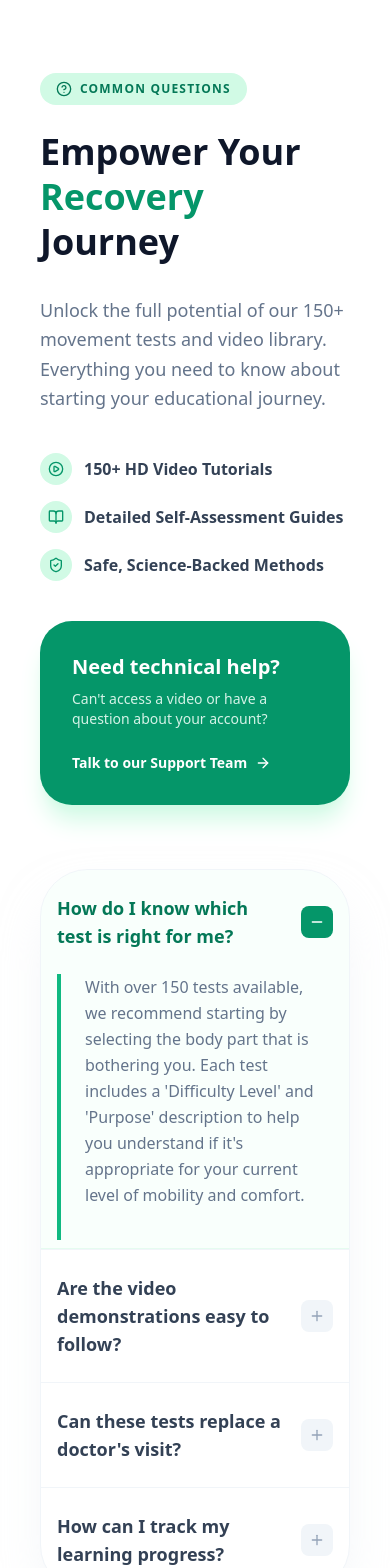
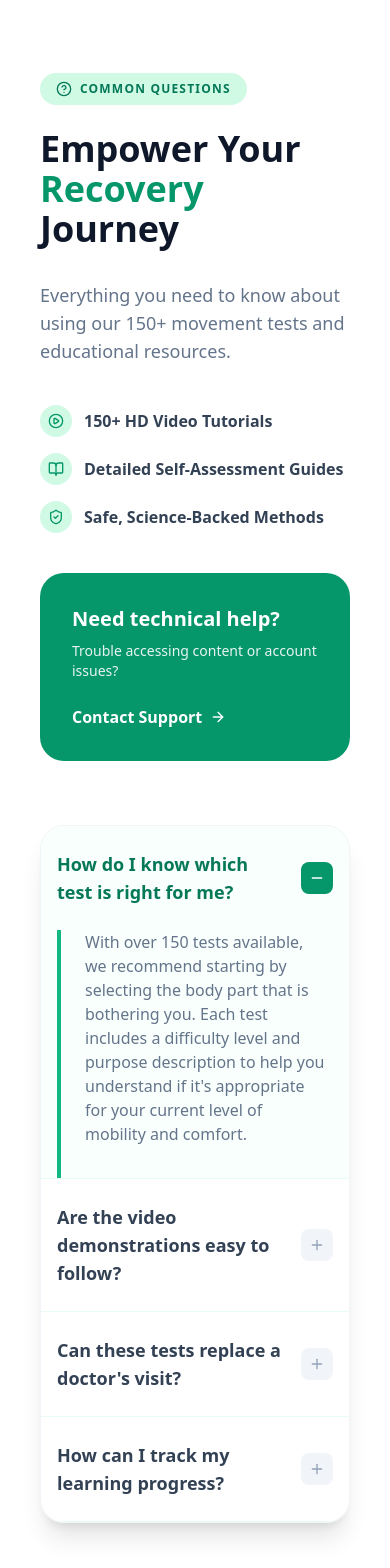
Before and after one commit to kul349/physio-tests-app, a React (Vite) app: page / in a window 390 px wide. Shown: the part 4820-6388 px from the top of the page. Built offline with nearby package versions, Linux system fonts and the light colour scheme.

Commit message:
adding the faq

```diff
--- a/src/layouts/FAQ.jsx
+++ b/src/layouts/FAQ.jsx
@@ -15,38 +15,39 @@ const faqs = [
     id: "getting-started",
     question: "How do I know which test is right for me?",
     answer:
-      "With over 150 tests available, we recommend starting by selecting the body part that is bothering you. Each test includes a 'Difficulty Level' and 'Purpose' description to help you understand if it's appropriate for your current level of mobility and comfort.",
+      "With over 150 tests available, we recommend starting by selecting the body part that is bothering you. Each test includes a difficulty level and purpose description to help you understand if it's appropriate for your current level of mobility and comfort.",
   },
   {
     id: "video-demonstrations",
     question: "Are the video demonstrations easy to follow?",
     answer:
-      "Absolutely. Every test comes with a high-definition video showing the movement from multiple angles. We've included voice-over instructions that highlight exactly what to feel for and common mistakes to avoid, ensuring you perform every movement safely at home.",
+      "Every test comes with a high-definition video showing the movement from multiple angles, along with clear instructions and common mistakes to avoid, helping you perform movements safely.",
   },
   {
     id: "medical-advice",
     question: "Can these tests replace a doctor's visit?",
     answer:
-      "These tests are educational tools designed to help you understand your body and improve your movement knowledge. While they provide great insights, they are not a medical diagnosis. If you're experiencing sharp pain or have a recent injury, always consult with a licensed professional.",
+      "These tests are educational tools and are not a medical diagnosis. If you have sharp pain, recent injuries, or medical concerns, always consult a licensed healthcare professional.",
   },
   {
     id: "knowledge-growth",
     question: "How can I track my learning progress?",
     answer:
-      "As you read through the tests and watch the videos, you can mark them as 'Mastered'. This helps you build a personal library of movements and tests that you understand well, allowing you to gradually expand your knowledge across all 150+ available resources.",
+      "You can mark tests as mastered as you learn them, helping you build a personal library of movements and track your progress across the platform.",
   },
 ];
+
 
 const AccordionItem = ({ faq, isOpen, toggle }) => {
   return (
     <div
-      className={`border-b border-emerald-100/50 transition-all duration-300 ${
+      className={`border-b border-emerald-100/50 transition-all ${
         isOpen ? "bg-emerald-50/30" : ""
       }`}
     >
       <button
         onClick={toggle}
-        className="w-full flex items-center justify-between py-6 px-4 text-left transition-all hover:px-6"
+        className="w-full flex items-center justify-between py-6 px-4 text-left hover:px-6 transition-all"
       >
         <span
           className={`text-lg font-bold ${
@@ -55,18 +56,16 @@ const AccordionItem = ({ faq, isOpen, toggle }) => {
         >
           {faq.question}
         </span>
+
         <div
-          className={`flex-shrink-0 ml-4 p-2 rounded-lg transition-all ${
+          className={`ml-4 p-2 rounded-lg transition-all ${
             isOpen ? "bg-emerald-600 text-white" : "bg-slate-100 text-slate-400"
           }`}
         >
-          {isOpen ? (
-            <Minus className="w-4 h-4" />
-          ) : (
-            <Plus className="w-4 h-4" />
-          )}
+          {isOpen ? <Minus size={16} /> : <Plus size={16} />}
         </div>
       </button>
+
       <AnimatePresence>
         {isOpen && (
           <motion.div
@@ -76,7 +75,7 @@ const AccordionItem = ({ faq, isOpen, toggle }) => {
             transition={{ duration: 0.3, ease: "easeInOut" }}
             className="overflow-hidden"
           >
-            <div className="px-6 pb-8 text-slate-500 font-medium leading-relaxed border-l-4 border-emerald-500 ml-4 mb-2">
+            <div className="px-6 pb-8 ml-4 border-l-4 border-emerald-500 text-slate-500 font-medium">
               {faq.answer}
             </div>
           </motion.div>
@@ -86,70 +85,69 @@ const AccordionItem = ({ faq, isOpen, toggle }) => {
   );
 };
 
+
 export default function PhysioFAQ() {
   const [openFaq, setOpenFaq] = useState("getting-started");
 
+
+  const faqSchema = {
+    "@context": "https://schema.org",
+    "@type": "FAQPage",
+    mainEntity: faqs.map((faq) => ({
+      "@type": "Question",
+      name: faq.question,
+      acceptedAnswer: {
+        "@type": "Answer",
+        text: faq.answer,
+      },
+    })),
+  };
+
   return (
     <section id="faq" className="py-24 bg-white">
+      <script
+        type="application/ld+json"
+        dangerouslySetInnerHTML={{
+          __html: JSON.stringify(faqSchema),
+        }}
+      />
+
       <div className="max-w-7xl mx-auto px-6">
         <div className="grid lg:grid-cols-12 gap-16 items-start">
-          {/* Left Header */}
-          <div className="lg:col-span-5">
-            <div className="sticky top-32">
+          <div className="lg:col-span-5 sticky top-32">
             <div className="inline-flex items-center gap-2 px-4 py-2 bg-emerald-100 text-emerald-700 rounded-full text-xs font-black uppercase tracking-widest mb-6">
-                <HelpCircle className="w-4 h-4" />
+              <HelpCircle size={16} />
               Common Questions
             </div>
-              <h2 className="text-4xl md:text-5xl font-black text-slate-900 mb-8 leading-tight">
+
+            <h2 className="text-4xl md:text-5xl font-black text-slate-900 mb-8">
               Empower Your <span className="text-emerald-600">Recovery</span>{" "}
               Journey
             </h2>
-              <p className="text-lg text-slate-500 font-medium leading-relaxed mb-10">
-                Unlock the full potential of our 150+ movement tests and video
-                library. Everything you need to know about starting your
-                educational journey.
+
+            <p className="text-lg text-slate-500 mb-10">
+              Everything you need to know about using our 150+ movement tests
+              and educational resources.
             </p>
 
             <div className="space-y-4 mb-10">
-                <div className="flex items-center gap-3 text-slate-700 font-bold">
-                  <div className="w-8 h-8 rounded-full bg-emerald-100 flex items-center justify-center text-emerald-600">
-                    <PlayCircle className="w-4 h-4" />
+              <Feature icon={PlayCircle} text="150+ HD Video Tutorials" />
+              <Feature icon={BookOpen} text="Detailed Self-Assessment Guides" />
+              <Feature icon={ShieldCheck} text="Safe, Science-Backed Methods" />
             </div>
-                  150+ HD Video Tutorials
-                </div>
-                <div className="flex items-center gap-3 text-slate-700 font-bold">
-                  <div className="w-8 h-8 rounded-full bg-emerald-100 flex items-center justify-center text-emerald-600">
-                    <BookOpen className="w-4 h-4" />
-                  </div>
-                  Detailed Self-Assessment Guides
-                </div>
-                <div className="flex items-center gap-3 text-slate-700 font-bold">
-                  <div className="w-8 h-8 rounded-full bg-emerald-100 flex items-center justify-center text-emerald-600">
-                    <ShieldCheck className="w-4 h-4" />
-                  </div>
-                  Safe, Science-Backed Methods
+
+            <div className="p-8 bg-emerald-600 rounded-3xl text-white">
+              <h4 className="text-xl font-bold mb-2">Need technical help?</h4>
+              <p className="text-sm mb-6 opacity-90">
+                Trouble accessing content or account issues?
+              </p>
+              <button className="flex items-center gap-2 font-black">
+                Contact Support <ArrowRight size={16} />
+              </button>
             </div>
           </div>
 
-              <div className="p-8 bg-emerald-600 rounded-[2rem] text-white shadow-xl shadow-emerald-100 relative overflow-hidden group">
-                <div className="absolute top-0 right-0 w-32 h-32 bg-white/10 rounded-full -translate-y-1/2 translate-x-1/2 group-hover:scale-110 transition-transform duration-500" />
-                <h4 className="text-xl font-bold mb-2 relative z-10">
-                  Need technical help?
-                </h4>
-                <p className="text-emerald-50 text-sm mb-6 opacity-90 relative z-10">
-                  Can't access a video or have a question about your account?
-                </p>
-                <button className="flex items-center gap-2 text-white font-black text-sm group relative z-10">
-                  Talk to our Support Team{" "}
-                  <ArrowRight className="w-4 h-4 group-hover:translate-x-1 transition-transform" />
-                </button>
-              </div>
-            </div>
-          </div>
-
-          {/* Right Accordion */}
-          <div className="lg:col-span-7 bg-white rounded-[3rem] border border-slate-100 shadow-2xl shadow-slate-200/50 overflow-hidden">
-            <div className="divide-y divide-slate-100">
+          <div className="lg:col-span-7 rounded-3xl border border-slate-100 shadow-xl overflow-hidden">
             {faqs.map((faq) => (
               <AccordionItem
                 key={faq.id}
@@ -161,7 +159,17 @@ export default function PhysioFAQ() {
           </div>
         </div>
       </div>
-      </div>
     </section>
   );
 }
+
+function Feature({ icon: Icon, text }) {
+  return (
+    <div className="flex items-center gap-3 font-bold text-slate-700">
+      <div className="w-8 h-8 rounded-full bg-emerald-100 flex items-center justify-center text-emerald-600">
+        <Icon className="w-4 h-4" />
+      </div>
+      {text}
+    </div>
+  );
+}
```
Lines whose indentation alone changed are shown as unchanged.
